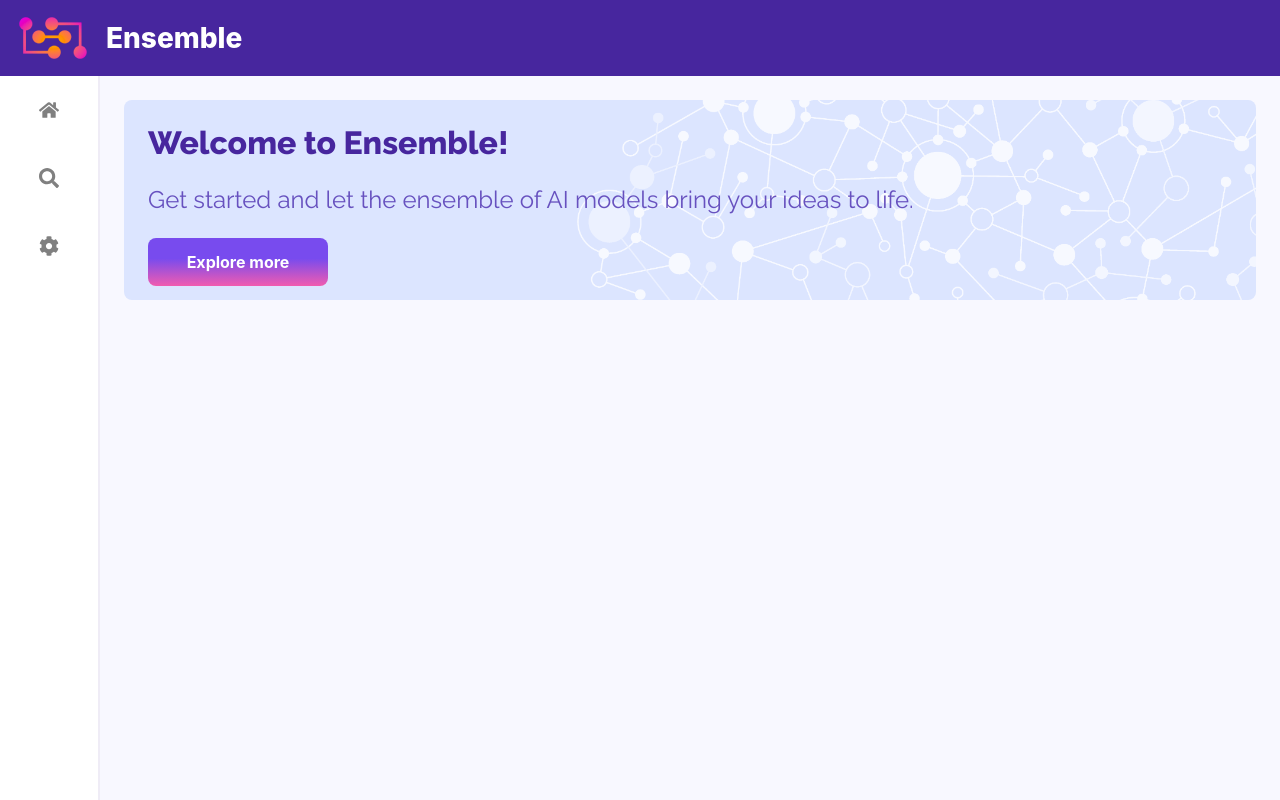
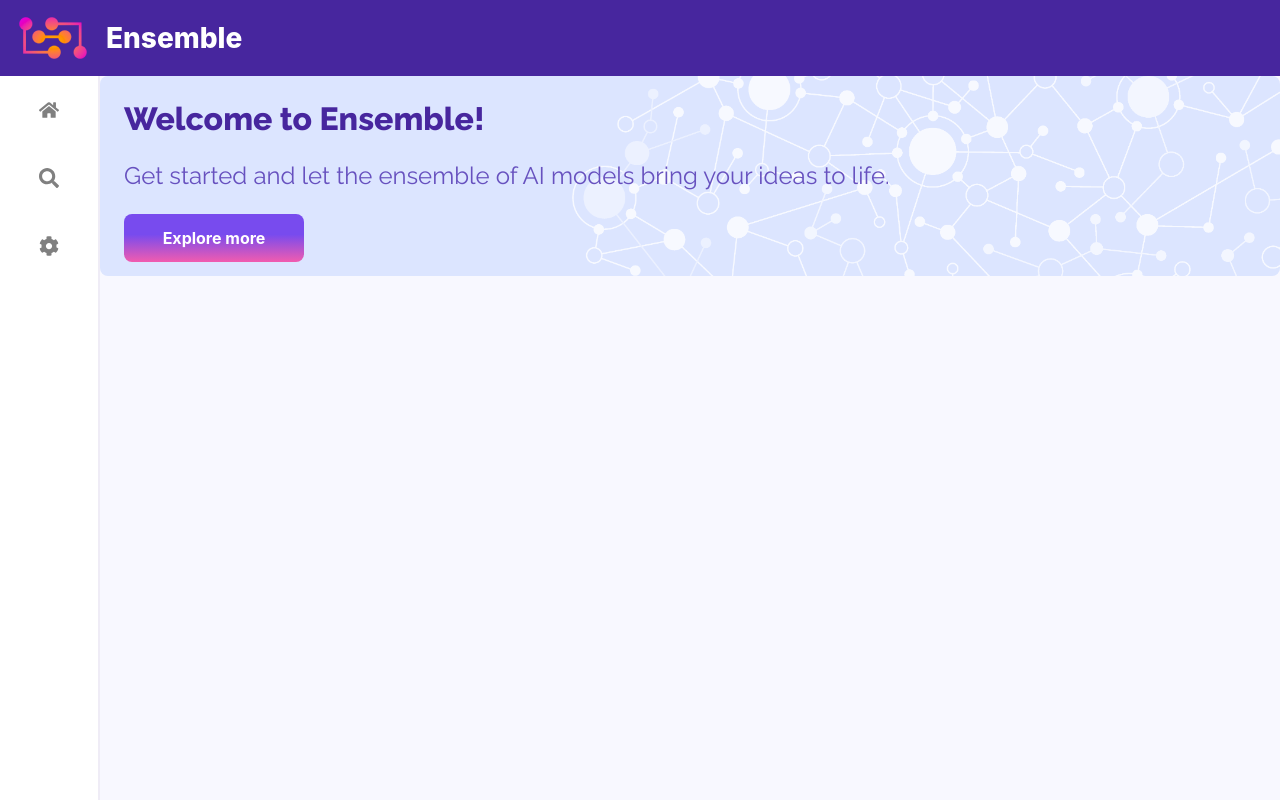
Before and after one commit to pv-gokul/ensemble-fe, a React (Vite) app: page /home in a window 1280 px wide. Built offline with nearby package versions, Linux system fonts and the light colour scheme.

Commit message:
layout changes

```diff
--- a/src/layout/styles.scss
+++ b/src/layout/styles.scss
@@ -11,6 +11,5 @@
   .content {
     background-color: #f8f8ff;
     flex: 1;
-    padding: 24px;
   }
 }
```
